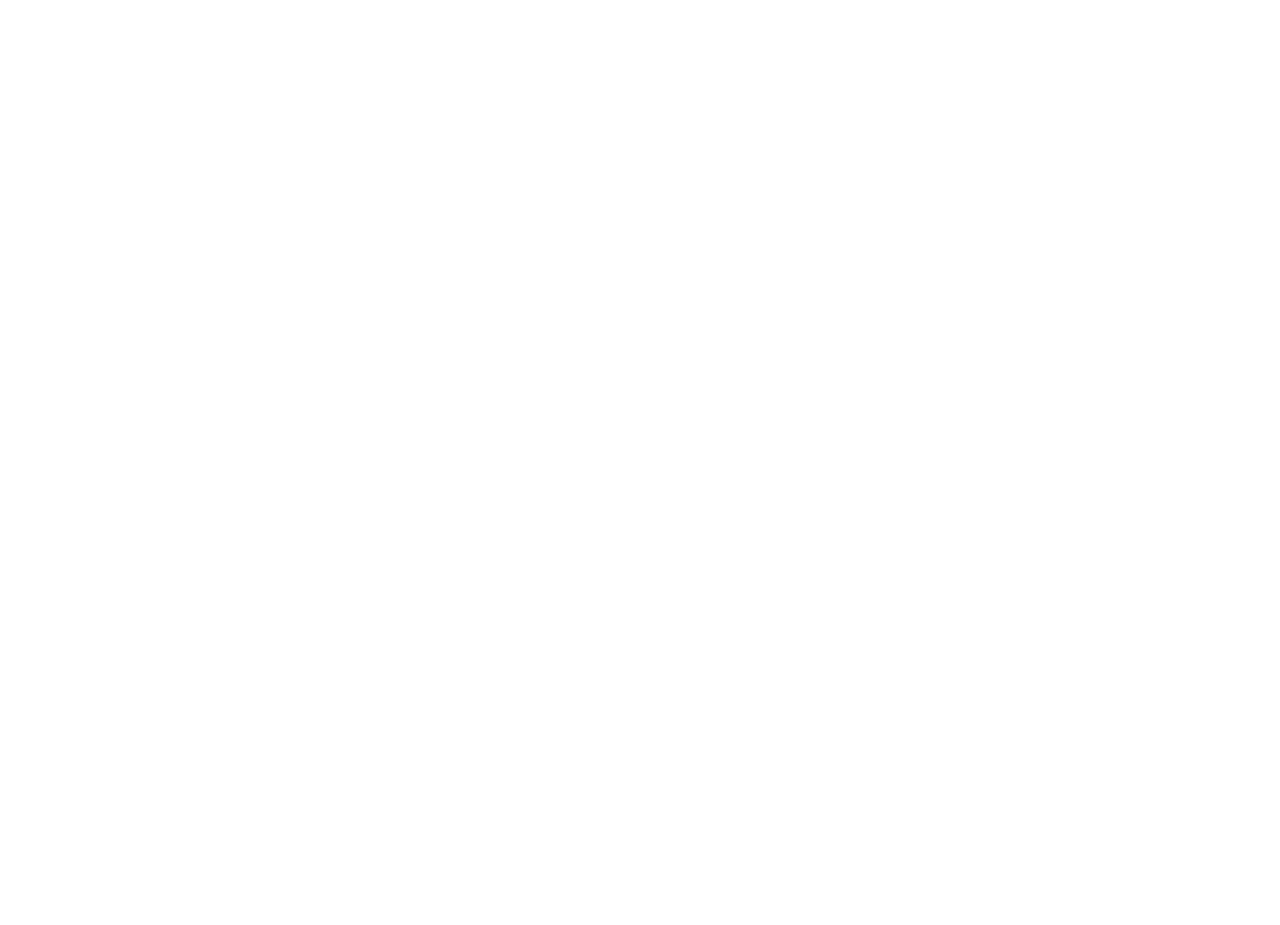
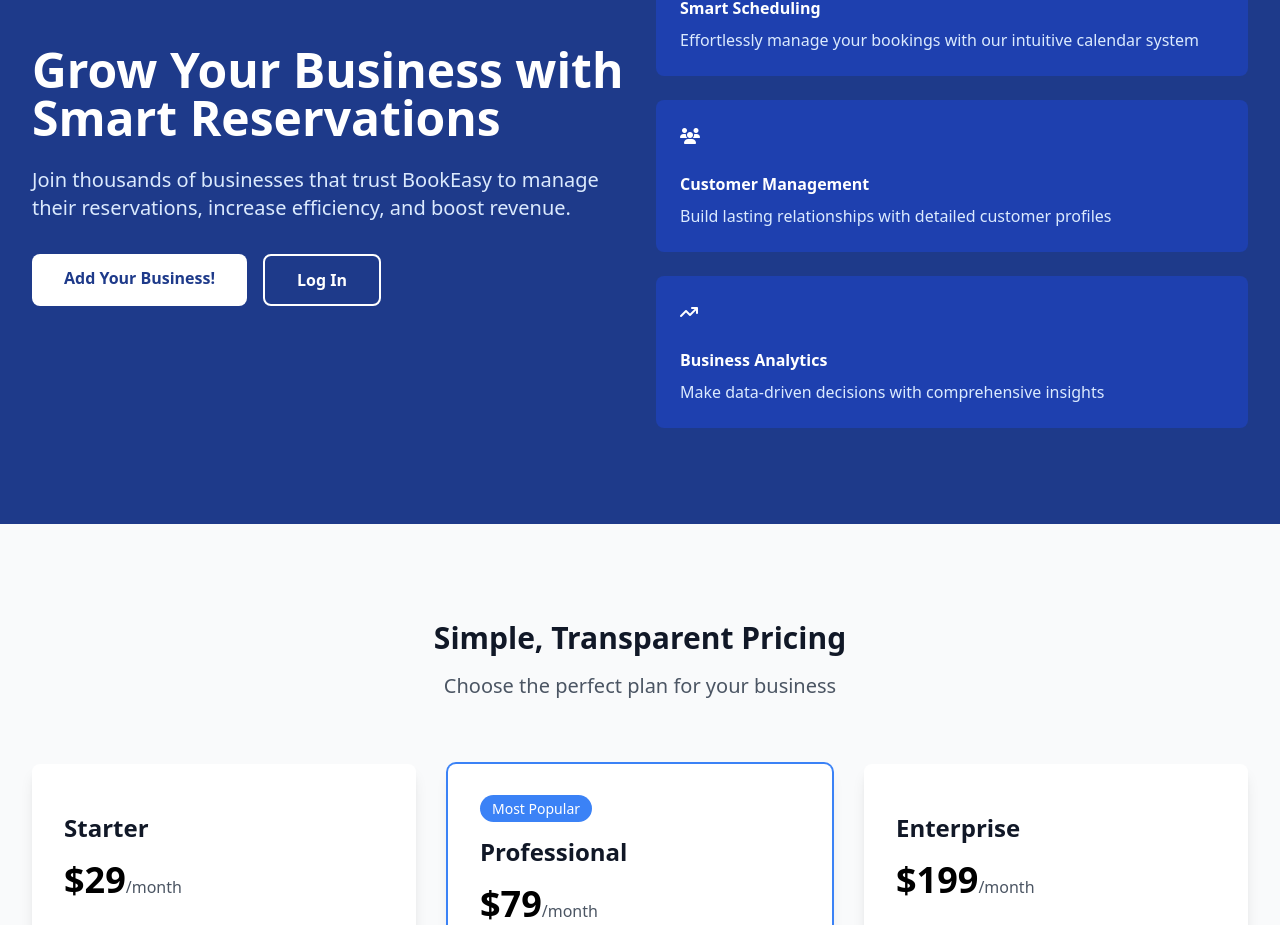
Before and after one commit to csalvite/book-hub-2, a React (Vite) app: page /for-businesses in a window 1280 px wide. Shown: the part 172-1097 px from the top of the page. Before the commit the page ends 800 px from the top, so only its background shows below. Built offline with nearby package versions, Linux system fonts and the light colour scheme.

Commit message:
added for business page

```diff
--- /dev/null
+++ b/src/components/Business/CallToAction.tsx
@@ -0,0 +1,34 @@
+import React from 'react';
+import { Link } from 'react-router-dom';
+
+const CallToAction: React.FC = () => {
+  return (
+    <div className='bg-blue-900 text-white py-16'>
+      <div className='max-w-7xl mx-auto px-4 sm:px-6 lg:px-8 text-center'>
+        <h2 className='text-3xl font-bold mb-4'>
+          Ready to grow your business?
+        </h2>
+        <p className='text-xl text-blue-100 mb-8 max-w-2xl mx-auto'>
+          Join thousands of successful businesses using BookEasy to manage their
+          reservations
+        </p>
+        <div className='flex flex-col sm:flex-row justify-center gap-4'>
+          <Link
+            to='/register'
+            className='inline-block bg-white text-blue-900 px-8 py-3 rounded-lg font-semibold hover:bg-blue-50 transition-colors'
+          >
+            Get Started Now
+          </Link>
+          <Link
+            to='/contact'
+            className='inline-block border-2 border-white px-8 py-3 rounded-lg font-semibold hover:bg-blue-800 transition-colors'
+          >
+            Contact Sales
+          </Link>
+        </div>
+      </div>
+    </div>
+  );
+};
+
+export default CallToAction;
--- /dev/null
+++ b/src/components/Business/Hero.tsx
@@ -0,0 +1,62 @@
+import React from 'react';
+import { Link } from 'react-router-dom';
+
+const Hero: React.FC = () => {
+  return (
+    <div className='relative bg-blue-900 text-white'>
+      <div className='max-w-7xl mx-auto px-4 sm:px-6 lg:px-8 py-24'>
+        <div className='lg:grid lg:grid-cols-2 lg:gap-8 items-center'>
+          <div>
+            <h1 className='text-4xl sm:text-5xl font-bold mb-6'>
+              Grow Your Business with Smart Reservations
+            </h1>
+            <p className='text-xl text-blue-100 mb-8'>
+              Join thousands of businesses that trust BookEasy to manage their
+              reservations, increase efficiency, and boost revenue.
+            </p>
+            <div className='flex flex-col sm:flex-row gap-4'>
+              <Link
+                to='/register'
+                className='inline-block bg-white text-blue-900 px-8 py-3 rounded-lg font-semibold hover:bg-blue-50 transition-colors text-center'
+              >
+                Add Your Business!
+              </Link>
+              <Link
+                to='/login'
+                className='inline-block border-2 border-white px-8 py-3 rounded-lg font-semibold hover:bg-blue-800 transition-colors text-center'
+              >
+                Log In
+              </Link>
+            </div>
+          </div>
+          <div className='mt-12 lg:mt-0 grid grid-cols-1 gap-6'>
+            <div className='bg-blue-800 p-6 rounded-lg'>
+              <i className='fa-solid fa-calendar-days w-8 h-8 mb-3'></i>
+              <h3 className='font-semibold mb-2'>Smart Scheduling</h3>
+              <p className='text-blue-100'>
+                Effortlessly manage your bookings with our intuitive calendar
+                system
+              </p>
+            </div>
+            <div className='bg-blue-800 p-6 rounded-lg'>
+              <i className='fa-solid fa-users w-8 h-8 mb-3'></i>
+              <h3 className='font-semibold mb-2'>Customer Management</h3>
+              <p className='text-blue-100'>
+                Build lasting relationships with detailed customer profiles
+              </p>
+            </div>
+            <div className='bg-blue-800 p-6 rounded-lg'>
+              <i className='fa-solid fa-arrow-trend-up w-8 h-8 mb-3'></i>
+              <h3 className='font-semibold mb-2'>Business Analytics</h3>
+              <p className='text-blue-100'>
+                Make data-driven decisions with comprehensive insights
+              </p>
+            </div>
+          </div>
+        </div>
+      </div>
+    </div>
+  );
+};
+
+export default Hero;
--- /dev/null
+++ b/src/components/Business/Pricing.tsx
@@ -0,0 +1,94 @@
+import React from 'react';
+
+const plans = [
+  {
+    name: 'Starter',
+    price: 29,
+    features: [
+      'Up to 100 bookings/month',
+      'Basic analytics',
+      'Email support',
+      'Customer management',
+      'Mobile app access',
+    ],
+  },
+  {
+    name: 'Professional',
+    price: 79,
+    popular: true,
+    features: [
+      'Unlimited bookings',
+      'Advanced analytics',
+      'Priority support',
+      'Custom branding',
+      'API access',
+      'Team management',
+    ],
+  },
+  {
+    name: 'Enterprise',
+    price: 199,
+    features: [
+      'Everything in Professional',
+      'Dedicated account manager',
+      'Custom integration',
+      'SLA guarantee',
+      'Advanced security',
+      'Multi-location support',
+    ],
+  },
+];
+
+const Pricing: React.FC = () => {
+  return (
+    <div className='bg-gray-50 py-24'>
+      <div className='max-w-7xl mx-auto px-4 sm:px-6 lg:px-8'>
+        <div className='text-center mb-16'>
+          <h2 className='text-3xl font-bold text-gray-900 mb-4'>
+            Simple, Transparent Pricing
+          </h2>
+          <p className='text-xl text-gray-600'>
+            Choose the perfect plan for your business
+          </p>
+        </div>
+
+        <div className='grid md:grid-cols-3 gap-8'>
+          {plans.map((plan) => (
+            <div
+              key={plan.name}
+              className={`bg-white rounded-lg shadow-lg p-8 ${
+                plan.popular ? 'ring-2 ring-blue-500' : ''
+              }`}
+            >
+              {plan.popular && (
+                <span className='bg-blue-500 text-white px-3 py-1 rounded-full text-sm font-medium'>
+                  Most Popular
+                </span>
+              )}
+              <h3 className='text-2xl font-bold text-gray-900 mt-4'>
+                {plan.name}
+              </h3>
+              <p className='mt-4'>
+                <span className='text-4xl font-bold'>${plan.price}</span>
+                <span className='text-gray-600'>/month</span>
+              </p>
+              <ul className='mt-6 space-y-4'>
+                {plan.features.map((feature) => (
+                  <li key={feature} className='flex items-center'>
+                    <i className='fa-solid fa-check w-5 h-5 text-green-500 mr-3'></i>
+                    <span className='text-gray-600'>{feature}</span>
+                  </li>
+                ))}
+              </ul>
+              <button className='mt-8 w-full bg-blue-600 text-white py-3 px-4 rounded-lg hover:bg-blue-700 transition-colors'>
+                Get Started
+              </button>
+            </div>
+          ))}
+        </div>
+      </div>
+    </div>
+  );
+};
+
+export default Pricing;
--- /dev/null
+++ b/src/components/Business/Reviews.tsx
@@ -0,0 +1,80 @@
+import React from 'react';
+
+const reviews = [
+  {
+    id: 1,
+    name: 'Sarah Johnson',
+    role: 'Restaurant Owner',
+    image:
+      'https://images.unsplash.com/photo-1494790108377-be9c29b29330?ixlib=rb-1.2.1&auto=format&fit=facearea&facepad=2&w=256&h=256&q=80',
+    content:
+      'BookEasy has transformed how we handle reservations. Our no-show rate has dropped significantly, and our customers love the easy booking process.',
+    rating: 5,
+  },
+  {
+    id: 2,
+    name: 'Michael Chen',
+    role: 'Spa Manager',
+    image:
+      'https://images.unsplash.com/photo-1519244703995-f4e0f30006d5?ixlib=rb-1.2.1&auto=format&fit=facearea&facepad=2&w=256&h=256&q=80',
+    content:
+      'The analytics features have helped us optimize our scheduling and staffing. We ve seen a 40% increase in bookings since switching to BookEasy.',
+    rating: 5,
+  },
+  {
+    id: 3,
+    name: 'Emma Davis',
+    role: 'Fitness Studio Owner',
+    image:
+      'https://images.unsplash.com/photo-1438761681033-6461ffad8d80?ixlib=rb-1.2.1&auto=format&fit=facearea&facepad=2&w=256&h=256&q=80',
+    content:
+      'Customer support is exceptional. They helped us migrate our existing booking system seamlessly. Our clients frequently compliment the user-friendly interface.',
+    rating: 5,
+  },
+];
+
+const Reviews: React.FC = () => {
+  return (
+    <div className='bg-white py-24'>
+      <div className='max-w-7xl mx-auto px-4 sm:px-6 lg:px-8'>
+        <div className='text-center mb-16'>
+          <h2 className='text-3xl font-bold text-gray-900 mb-4'>
+            Trusted by Business Owners
+          </h2>
+          <p className='text-xl text-gray-600'>
+            See what our customers have to say about BookEasy
+          </p>
+        </div>
+
+        <div className='grid md:grid-cols-3 gap-8'>
+          {reviews.map((review) => (
+            <div key={review.id} className='bg-gray-50 rounded-lg p-8'>
+              <div className='flex items-center mb-4'>
+                {[...Array(review.rating)].map((_, i) => (
+                  <i
+                    key={i}
+                    className='fa-solid fa-star w-5 h-5 text-yellow-400 fill-current'
+                  ></i>
+                ))}
+              </div>
+              <p className='text-gray-600 mb-6'>{review.content}</p>
+              <div className='flex items-center'>
+                <img
+                  src={review.image}
+                  alt={review.name}
+                  className='w-12 h-12 rounded-full'
+                />
+                <div className='ml-4'>
+                  <h4 className='font-semibold text-gray-900'>{review.name}</h4>
+                  <p className='text-gray-600'>{review.role}</p>
+                </div>
+              </div>
+            </div>
+          ))}
+        </div>
+      </div>
+    </div>
+  );
+};
+
+export default Reviews;
--- a/src/pages/Routes.tsx
+++ b/src/pages/Routes.tsx
@@ -2,6 +2,7 @@ import { BrowserRouter as Router, Routes, Route } from 'react-router-dom';
 import App from './home/App';
 import Login from './auth/users/Login';
 import Register from './auth/users/Register';
+import ForBusiness from './auth/business/ForBusiness';
 
 function BookHubRoutes() {
   return (
@@ -15,10 +16,7 @@ function BookHubRoutes() {
         <Route path='/*' element={<App />} />
         <Route path='/login' element={<Login />} />
         <Route path='/register' element={<Register />} />
-        <Route
-          path='/for-businesses'
-          element={<div>For Businesses Page</div>}
-        />
+        <Route path='/for-businesses' element={<ForBusiness />} />
         <Route path='/about' element={<div>About Us Page</div>} />
         <Route path='/contact' element={<div>Contact Page</div>} />
       </Routes>
--- /dev/null
+++ b/src/pages/auth/business/ForBusiness.tsx
@@ -0,0 +1,18 @@
+import React from 'react';
+import CallToAction from '../../../components/Business/CallToAction';
+import Hero from '../../../components/Business/Hero';
+import Pricing from '../../../components/Business/Pricing';
+import Reviews from '../../../components/Business/Reviews';
+
+const ForBusiness: React.FC = () => {
+  return (
+    <div className='min-h-screen'>
+      <Hero />
+      <Pricing />
+      <Reviews />
+      <CallToAction />
+    </div>
+  );
+};
+
+export default ForBusiness;
```
